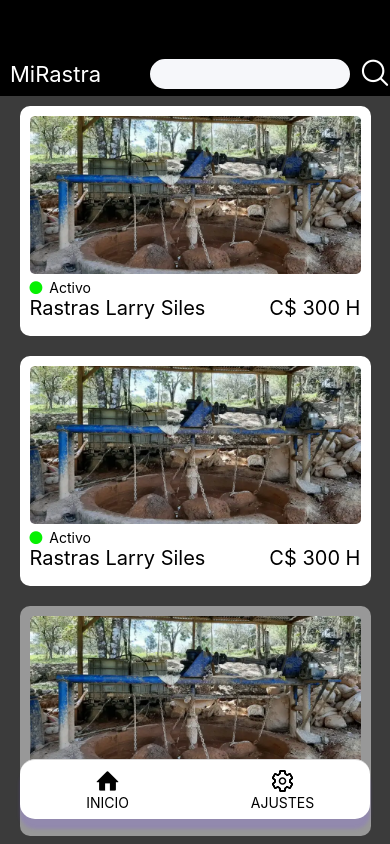
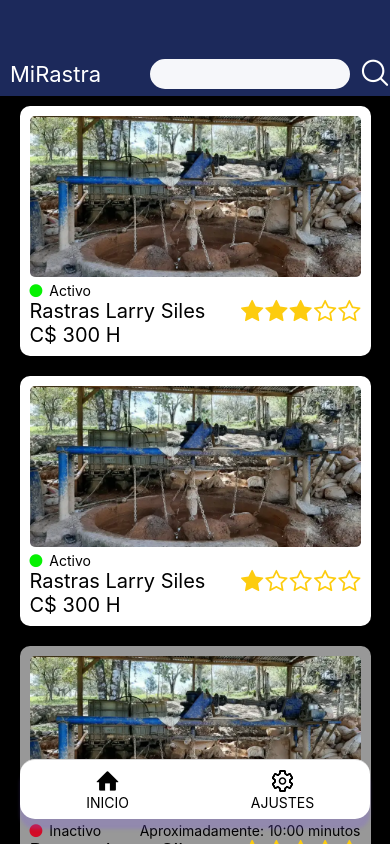
Before and after one commit to Vidal753/miner-mobile, a React Native app: screen /Home in a window 390 px wide. Built offline with nearby package versions, Linux system fonts and the light colour scheme.

Commit message:
star-bar

```diff
--- a/Components/CardItem.js
+++ b/Components/CardItem.js
@@ -3,6 +3,7 @@ import { View, Text, TouchableOpacity, StyleSheet, Image } from 'react-native';
 import { widthPercentageToDP as wp } from 'react-native-responsive-screen';
 import { FontAwesome } from '@expo/vector-icons';
 import { colors } from '../Constant/colors';
+import StarRating from './StarRating';
 
 export default function ({ status = {} }) {
   const color = { ...colors };
@@ -31,8 +32,9 @@ export default function ({ status = {} }) {
           </View>
           <View style={styles.principalInformation}>
             <Text style={styles.primaryText}>{status.name}</Text>
-            <Text style={styles.primaryText}>{`C$ ${status.price} H`}</Text>
+            <StarRating star={status.stars} />
           </View>
+          <Text style={styles.primaryText}>{`C$ ${status.price} H`}</Text>
         </View>
       </View>
     </TouchableOpacity>
@@ -42,25 +44,24 @@ export default function ({ status = {} }) {
 const makeStyle = (color, status) => {
   return StyleSheet.create({
     container: {
-      height: 230,
+      height: 250,
       width: wp(90),
       borderRadius: 10,
       padding: 10,
       backgroundColor: status.active ? color.background : color.accent,
     },
     image: {
-      height: '75%',
+      height: '70%',
       alignItems: 'center',
       justifyContent: 'center',
     },
     description: {
-      height: '25%',
+      height: '30%',
     },
     principalInformation: {
       flexDirection: 'row',
       justifyContent: 'space-between',
       alignItems: 'center',
-      marginBottom: 10,
     },
     stateActivity: {
       flexDirection: 'row',
--- a/Components/Header.js
+++ b/Components/Header.js
@@ -5,13 +5,12 @@ import {
   heightPercentageToDP as hp,
 } from 'react-native-responsive-screen';
 import { AntDesign, FontAwesome } from '@expo/vector-icons';
-import { getHeaderTitle } from '@react-navigation/elements';
 import TextInput from './TextInput';
 import { colors } from '../Constant/colors';
 
 const Header = ({ navigation, options, back }) => {
   //const title = getHeaderTitle(options, route.name);
-  const title = getHeaderTitle(options);
+  //const title = getHeaderTitle(options);
   const color = { ...colors };
   let styles = makeStyles(color);
 
@@ -37,7 +36,7 @@ const Header = ({ navigation, options, back }) => {
 function makeStyles(color) {
   return StyleSheet.create({
     container: {
-      backgroundColor: color.black,
+      backgroundColor: color.primary,
       height: hp(11.4),
       width: wp(100),
       display: 'flex',
--- /dev/null
+++ b/Components/StarRating.js
@@ -0,0 +1,55 @@
+import React, { useState } from 'react';
+import { View, TouchableWithoutFeedback, StyleSheet, Animated } from 'react-native';
+import { FontAwesome } from '@expo/vector-icons';
+import { colors } from '../Constant/colors';
+
+export default function ({ active = false, star = 1 }) {
+  const [value, setValue] = useState(star);
+  const styles = makeStyle();
+  const numStars = 5;
+  let stars = [];
+
+  for (let i = 1; i <= numStars; i++) {
+    stars.push(
+      <TouchableWithoutFeedback
+        disabled={!active}
+        key={i}
+        onPress={() => {
+          setValue(i);
+        }}>
+        <Animated.View>
+          <Star filled={i <= value} />
+        </Animated.View>
+      </TouchableWithoutFeedback>
+    );
+  }
+
+  return (
+    <View style={styles.container}>
+      <View style={{ flexDirection: 'row' }}>{stars}</View>
+    </View>
+  );
+}
+
+const Star = ({ filled = false }) => {
+  const color = { ...colors };
+
+  return (
+    <FontAwesome
+      name={filled === true ? 'star' : 'star-o'}
+      size={24}
+      color={color.yellow}
+      style={{ marginLeft: 2 }}
+    />
+  );
+};
+
+const makeStyle = () => {
+  return StyleSheet.create({
+    container: {
+      flex: 1,
+      justifyContent: 'center',
+      alignItems: 'flex-end',
+    },
+  });
+};
--- a/Constant/colors.js
+++ b/Constant/colors.js
@@ -1,11 +1,13 @@
 export const colors = {
-  primary: '#8000f0',
-  card: '#c48bf4',
+  primary: '#1c295b',
+  card: '#0171b9',
   clear: '#f0ebf5',
   secondary: '#44ffcf',
   blue: '#027fff',
   green: '#06f102',
   red: '#d30b26',
+  yellow: '#fdcc0e',
+  orange: '#ff9529',
   text: '#5f6166',
   accent: '#989898',
   surface: '#bfbfc7',
--- a/Screens/HomeScreen.js
+++ b/Screens/HomeScreen.js
@@ -1,6 +1,6 @@
 import React from 'react';
 import { StatusBar } from 'expo-status-bar';
-import { View, ScrollView, Text, StyleSheet } from 'react-native';
+import { View, ScrollView, StyleSheet } from 'react-native';
 import CardItem from '../Components/CardItem';
 import { colors } from '../Constant/colors';
 
@@ -14,6 +14,7 @@ export default function () {
       time: '10:00',
       name: 'Rastras Larry Siles',
       price: '300',
+      stars: 5,
     },
     {
       active: true,
@@ -21,6 +22,7 @@ export default function () {
       time: '',
       name: 'Rastras Larry Siles',
       price: '300',
+      stars: 3,
     },
     {
       active: false,
@@ -28,6 +30,7 @@ export default function () {
       time: '10:00',
       name: 'Rastras Larry Siles',
       price: '300',
+      stars: 4,
     },
     {
       active: true,
@@ -35,6 +38,7 @@ export default function () {
       time: '',
       name: 'Rastras Larry Siles',
       price: '300',
+      stars: 1,
     },
   ];
 
@@ -60,7 +64,7 @@ export default function () {
 const makeStyle = (color) => {
   return StyleSheet.create({
     container: {
-      backgroundColor: color.medium_black,
+      backgroundColor: color.black,
       height: '100%',
     },
   });
```
Also changed, not shown: Components/AccordionList.js (indentation only).
